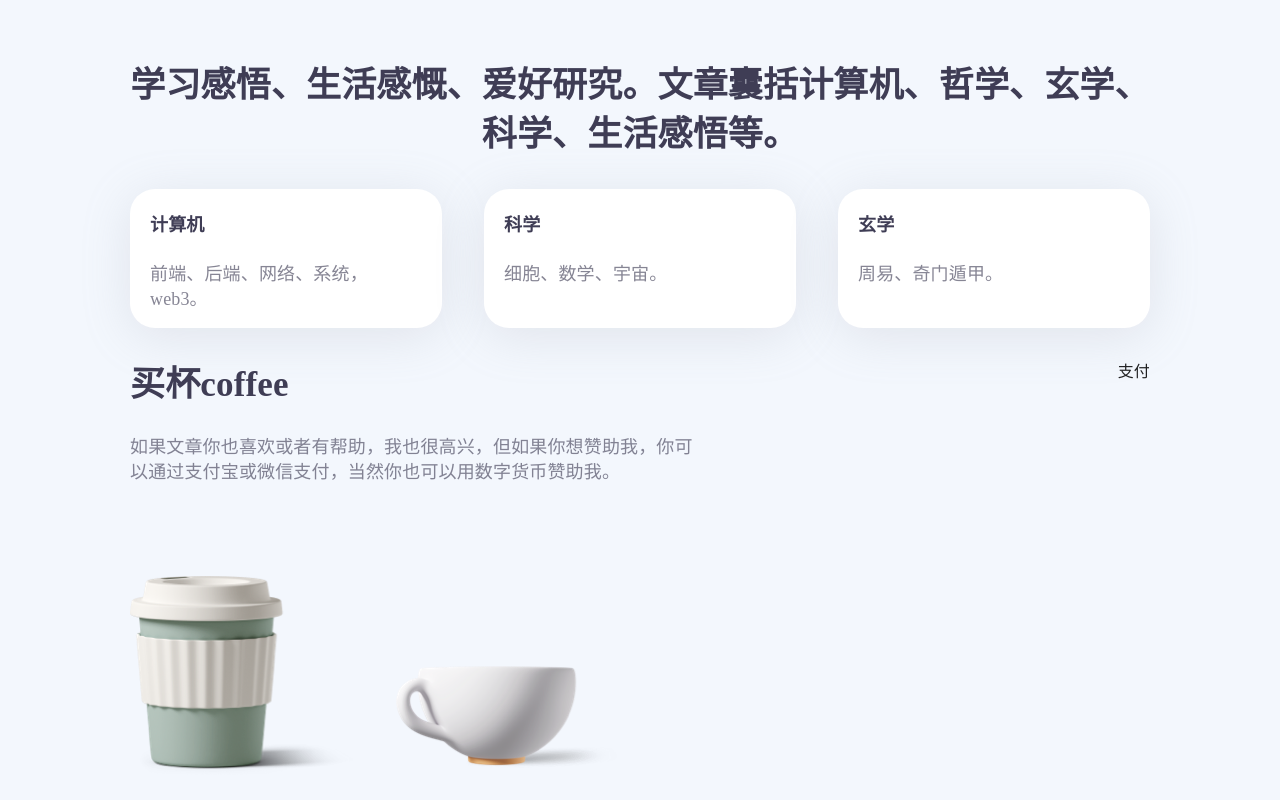
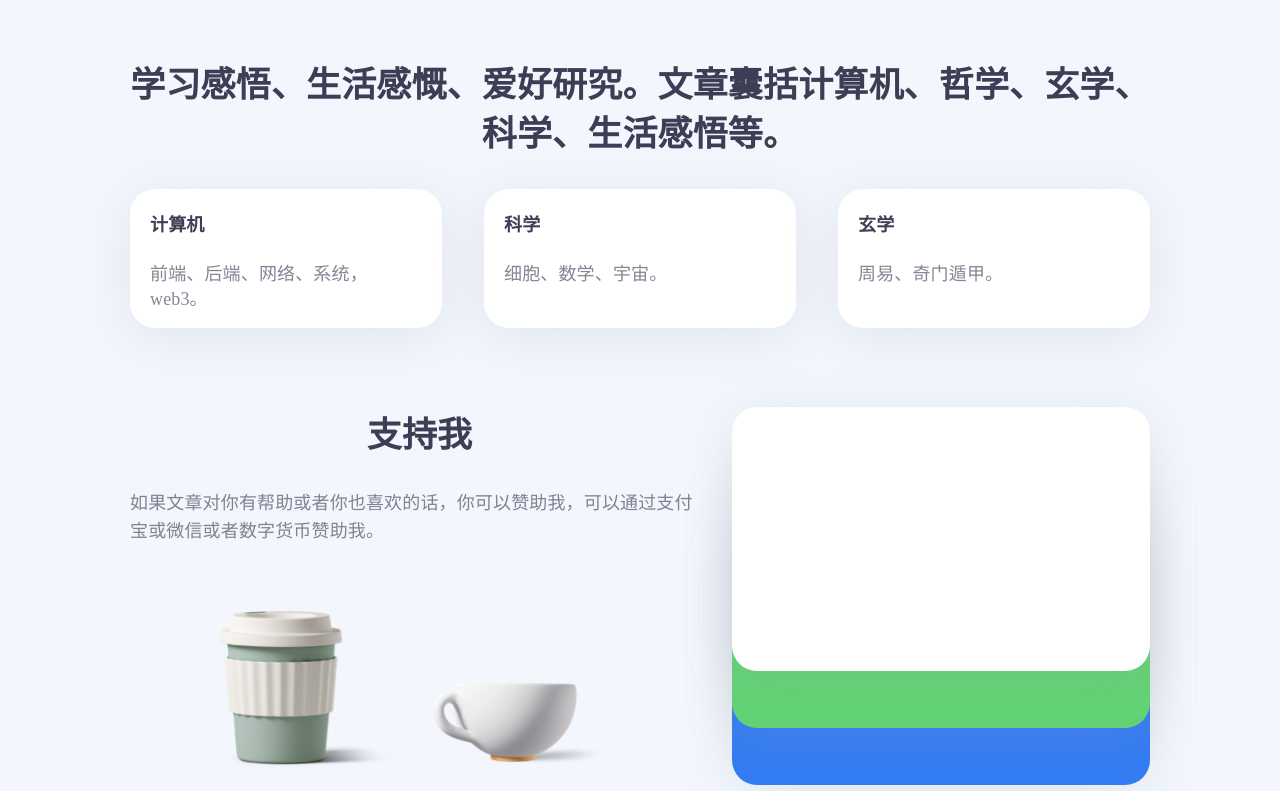
Before and after one commit to one-thing-one-world/blog-client, a React (Create React App) app: page / in a window 1280 px wide. Shown: the part 455-1255 px from the top of the page. Built offline with nearby package versions, Linux system fonts and the light colour scheme.

Commit message:
[Feat::homepayway] feature home page payway ui

```diff
--- a/src/App.css
+++ b/src/App.css
@@ -35,4 +35,5 @@
 .css-mgur8{
   bottom: 6% !important;
   right: 5vw;
+  z-index: 9;
 }
--- /dev/null
+++ b/src/components/SelectedStatusCom/index.tsx
@@ -0,0 +1,28 @@
+import React, { useState } from 'react'
+
+interface Iprops {
+  children: React.ReactElement[]
+}
+
+export interface ISelectedStatusItemProps {
+  title: string
+}
+export default function SelectedStatusCom(props: Iprops) {
+  const { children } = props
+  const [activeKey, setActiveKey] = useState(0)
+  return (
+    <>
+      {children.map((child, index) =>
+        React.cloneElement(child, {
+          key: index,
+          activeKey,
+          isActive: index === activeKey,
+          onClick: () => {
+            console.log(23)
+            setActiveKey(index)
+          },
+        })
+      )}
+    </>
+  )
+}
--- a/src/pages/Home/HomeCom/index.tsx
+++ b/src/pages/Home/HomeCom/index.tsx
@@ -1,37 +1,7 @@
 import React from 'react'
-// import { Typography } from '@mui/material'
 import styled from 'styled-components'
 import banner from '../../../assets/banner.svg'
 
-// const Wrapper = styled.div`
-//   width: 100%;
-//   display: flex;
-//   align-items: center;
-//   justify-content: center;
-//   padding: 0 12px;
-//   box-sizing: border-box;
-//   margin: 20px 0;
-// `
-
-// const TextWrapper = styled.div`
-//   height: 353px;
-//   width: 100%;
-//   display: flex;
-//   align-items: center;
-//   justify-content: center;
-//   background: linear-gradient(313deg, #fecdc9 0%, #bff7f2 64%, #a8c4fb 100%);
-//   border-radius: 15px;
-//   font-family: JCfg;
-//   color: #cab8b8;
-//   /* mix-blend-mode: difference; */
-
-//   @media (max-width: 750px) {
-//     font-size: 18px;
-//   }
-//   @media (min-width: 750px) {
-//     font-size: 34px;
-//   }
-// `
 const ImgWrapper = styled.img`
   width: 100%;
   height: 353px;
@@ -39,13 +9,5 @@ const ImgWrapper = styled.img`
   margin-top: 30px;
 `
 export default function HomeCom() {
-  return (
-    // <Wrapper>
-    //   <TextWrapper>
-    //     {/* 在这里你可以记录自己的学习感悟，生活感慨，以及爱好的研究。这里文章囊括有计算机，哲学，玄学，科学，生活感悟等等。 */}
-    //     科学，哲学，玄学
-    //   </TextWrapper>
-    // </Wrapper>
-    <ImgWrapper src={banner} />
-  )
+  return <ImgWrapper src={banner} />
 }
--- a/src/pages/Home/HomeSponsor/SponsorDesc/index.tsx
+++ b/src/pages/Home/HomeSponsor/SponsorDesc/index.tsx
@@ -3,37 +3,41 @@ import styled from 'styled-components'
 import cup from '../../../../assets/cup.png'
 
 const SponsorDescWrapper = styled.div`
+  width: 579px;
+  text-align: center;
   @media (max-width: 750px) {
+    width: 375px;
   }
 `
 const SponsorDescTitle = styled.div`
-  width: 279px;
-  height: 49px;
+  width: 100%;
   font-size: 35px;
   font-family: PingFangSC-Semibold, PingFang SC;
   font-weight: 600;
   color: #3f3d55;
-  line-height: 49px;
 `
 const SponsorDescText = styled.div`
-  width: 579px;
-  height: 75px;
+  width: 100%;
   font-size: 18px;
   font-family: PingFangSC-Medium, PingFang SC;
   font-weight: 500;
   color: rgba(63, 61, 85, 0.63);
-  line-height: 25px;
+  line-height: 28px;
   margin-top: 26px;
+  text-align: left;
 `
 const SponsorDescPic = styled.img`
   margin-top: 66px;
+  width: 100%;
+  min-width: 335px;
+  max-width: 400px;
 `
 export default function SponsorDesc() {
   return (
     <SponsorDescWrapper>
-      <SponsorDescTitle>买杯coffee</SponsorDescTitle>
+      <SponsorDescTitle>支持我</SponsorDescTitle>
       <SponsorDescText>
-        如果文章你也喜欢或者有帮助，我也很高兴，但如果你想赞助我，你可以通过支付宝或微信支付，当然你也可以用数字货币赞助我。
+        如果文章对你有帮助或者你也喜欢的话，你可以赞助我，可以通过支付宝或微信或者数字货币赞助我。
       </SponsorDescText>
       <SponsorDescPic src={cup} />
     </SponsorDescWrapper>
--- /dev/null
+++ b/src/pages/Home/HomeSponsor/SponsorPayWay/PayItem/index.tsx
@@ -0,0 +1,66 @@
+import React from 'react'
+import styled, { keyframes, css } from 'styled-components'
+
+interface PayItemProps {
+  payType?: 'blockChain' | 'weChat' | 'zhiFuBao'
+  activeKey?: number
+  isActive?: boolean
+  onClick?: () => undefined
+}
+interface PayItemWrapperPorps {
+  isActive: boolean
+}
+const trasformAnimation = keyframes`
+from {
+  left:0px
+}
+
+to {
+  left:162px
+}
+`
+
+const animatinStyle = css`
+  animation: ${trasformAnimation} 0.6s ease-in-out 1 forwards;
+`
+const PayItemWrapper = styled.div<PayItemWrapperPorps>`
+  width: 100%;
+  height: 264px;
+  background: #ffffff;
+  box-shadow: 0px 8px 50px 0px rgba(149, 157, 165, 0.2);
+  border-radius: 25px;
+  position: absolute;
+  bottom: 114px;
+  z-index: 3;
+  ${props => props.isActive && animatinStyle};
+`
+const WeChatnWrapper = styled(PayItemWrapper)<PayItemWrapperPorps>`
+  position: absolute;
+  z-index: 2;
+  bottom: 57px;
+  background: #62d374;
+
+  ${props => props.isActive && animatinStyle};
+`
+const ZhiFuBaoWrapper = styled(PayItemWrapper)<PayItemWrapperPorps>`
+  position: absolute;
+  bottom: 0px;
+  z-index: 1;
+  background: #337cf3;
+  ${props => props.isActive && animatinStyle};
+`
+export default function PayItem(props: PayItemProps) {
+  const { activeKey, isActive, payType, onClick } = props
+  console.log(activeKey, isActive, onClick, payType, 'ces')
+  if (payType === 'blockChain') {
+    return <PayItemWrapper onClick={onClick} isActive={activeKey === 9} />
+  }
+  if (payType === 'weChat') {
+    return <WeChatnWrapper onClick={onClick} isActive={activeKey === 1} />
+  }
+  if (payType === 'zhiFuBao') {
+    return <ZhiFuBaoWrapper onClick={onClick} isActive={activeKey === 2} />
+  }
+
+  return null
+}
--- a/src/pages/Home/HomeSponsor/SponsorPayWay/index.tsx
+++ b/src/pages/Home/HomeSponsor/SponsorPayWay/index.tsx
@@ -1,8 +1,25 @@
 import React from 'react'
 import styled from 'styled-components'
+import SelectedStatusCom from '../../../../components/SelectedStatusCom'
+import PayItem from './PayItem'
 
-const SponsorPayWayWrapper = styled.div``
-
+const SponsorPayWayWrapper = styled.div`
+  width: 418px;
+  height: 375px;
+  position: relative;
+  @media (max-width: 750px) {
+    flex-direction: column;
+    width: 336px;
+  }
+`
 export default function SponsorPayWay() {
-  return <SponsorPayWayWrapper>支付</SponsorPayWayWrapper>
+  return (
+    <SponsorPayWayWrapper>
+      <SelectedStatusCom>
+        <PayItem payType="blockChain" />
+        <PayItem payType="weChat" />
+        <PayItem payType="zhiFuBao" />
+      </SelectedStatusCom>
+    </SponsorPayWayWrapper>
+  )
 }
--- a/src/pages/Home/HomeSponsor/index.tsx
+++ b/src/pages/Home/HomeSponsor/index.tsx
@@ -4,10 +4,10 @@ import SponsorDesc from './SponsorDesc'
 import SponsorPayWay from './SponsorPayWay'
 
 const SponsorWrapper = styled.div`
-  /* height: 60px; */
+  width: 100%;
   display: flex;
   justify-content: space-between;
-  width: 100%;
+  margin-top: 50px;
   @media (max-width: 750px) {
     flex-direction: column;
   }
```
Also changed, not shown: .eslintrc.json.
